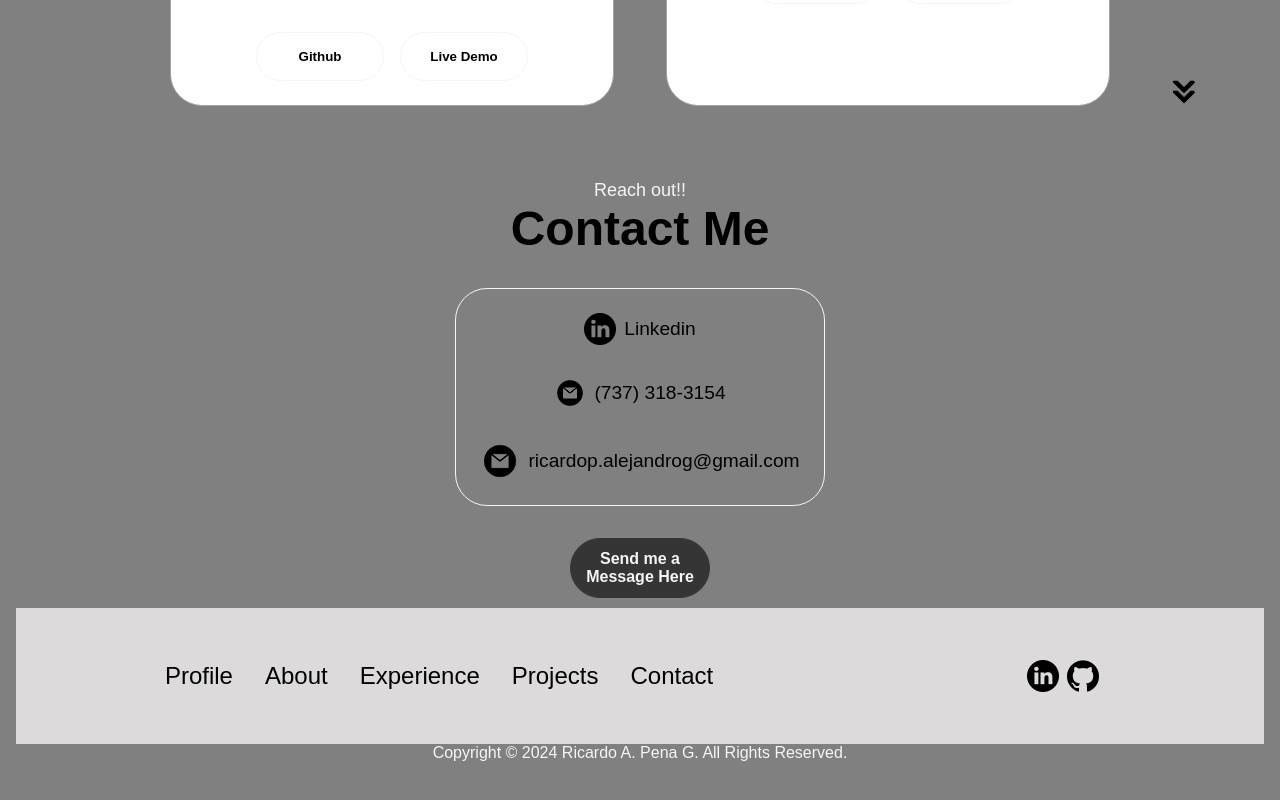
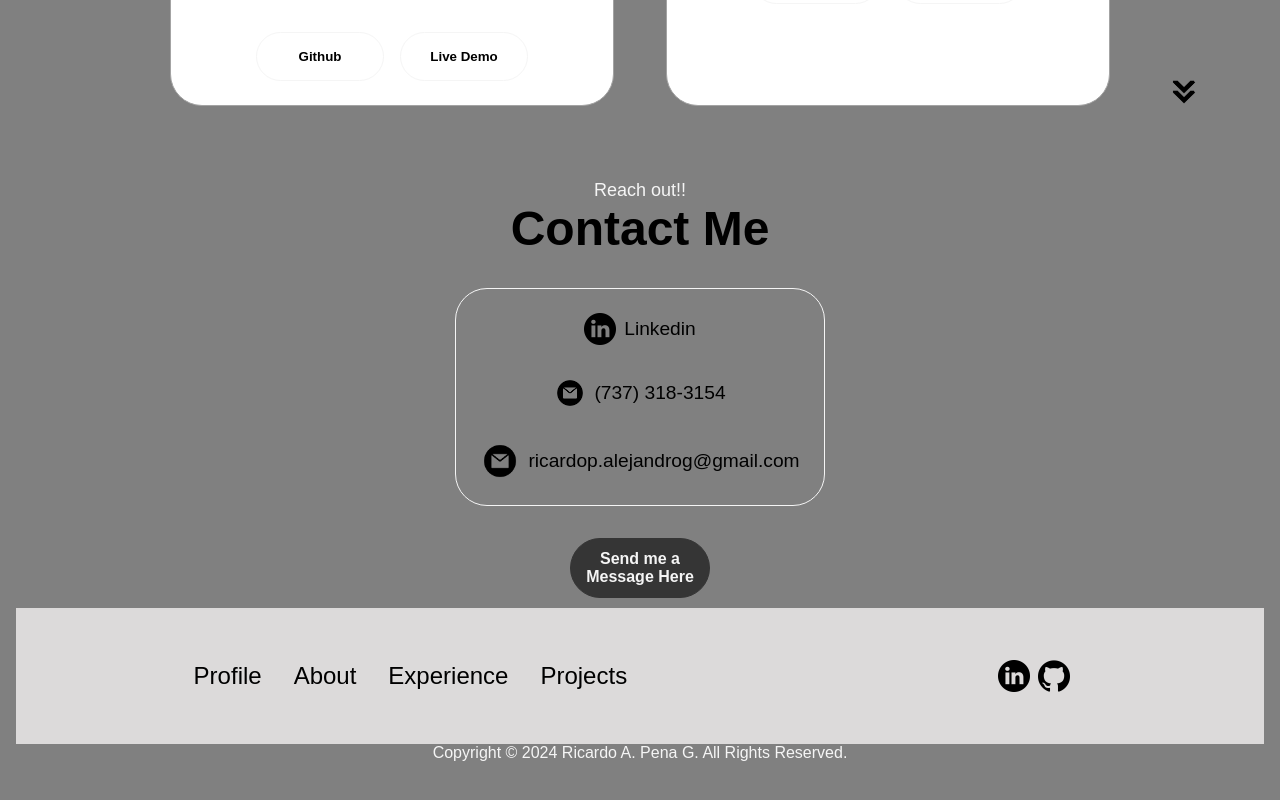
Before and after one commit to Ricardop970326/Profesional-Portfolio-Ricardo-Pena-Gonzalez, a React (Create React App) app: page / in a window 1280 px wide. Shown: the part 4594-5394 px from the top of the page. Built offline with nearby package versions, Linux system fonts and the light colour scheme; a small style sheet from the web is missing.

Commit message:
update for hosting

```diff
--- a/src/components/footer.js
+++ b/src/components/footer.js
@@ -25,9 +25,6 @@ export default function Footer() {
         <li>
           <a href="#projects">Projects</a>
         </li>
-        <li>
-          <a href="#contact">Contact</a>
-        </li>
       </ul>
     </div>
     <div className="contact-info-container">
```
